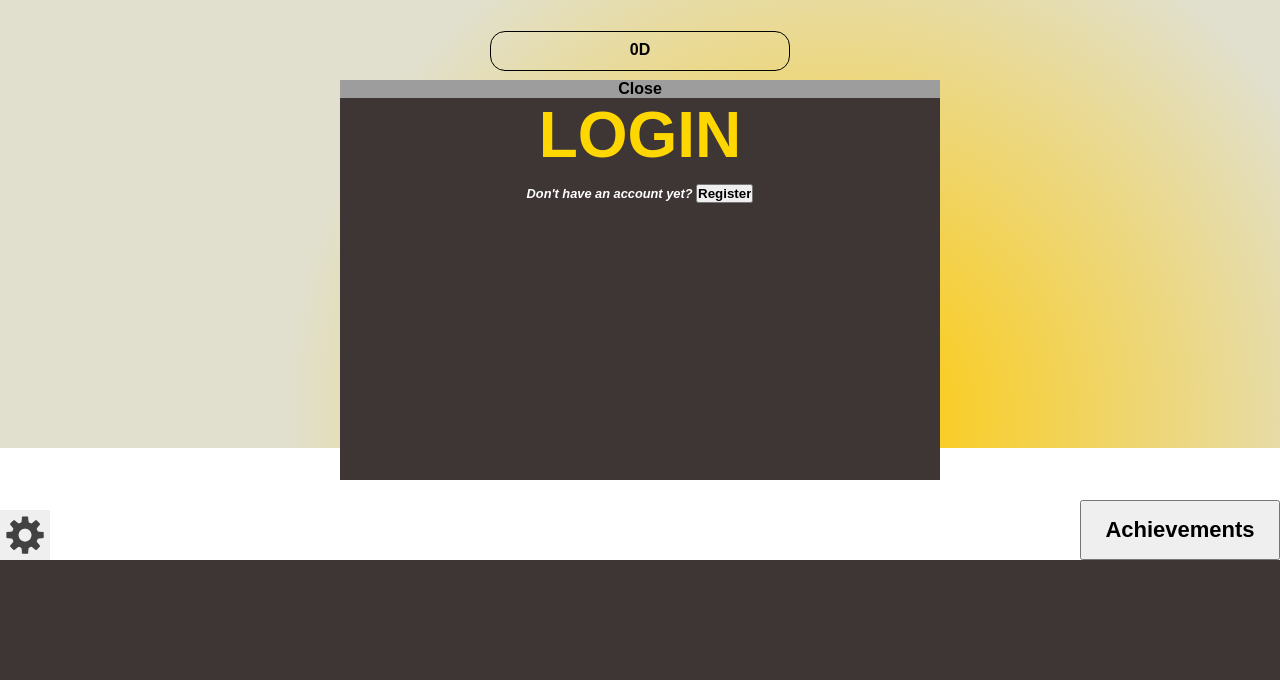
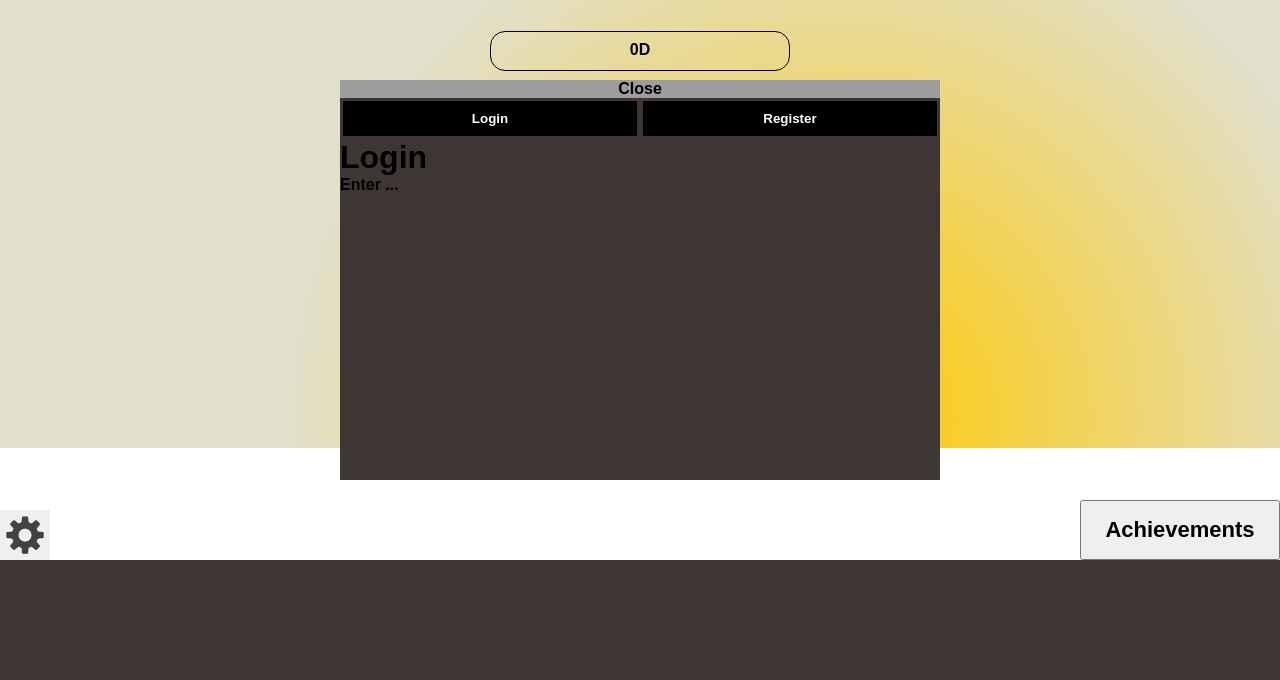
Before and after one commit to SuzanneB836/Coinclicker, a PHP site: page / in a window 1280 px wide, after a click on "LOGIN". Shown: the part 120-800 px from the top of the page. Run offline with PHP 8.4, Linux system fonts and the light colour scheme.

Commit message:
Merge branch 'main' of https://github.com/SuzanneB836/Coinclicker

```diff
--- a/index.html
+++ b/index.html
@@ -90,12 +90,20 @@
         </div>
         <div id="login" >
             <div class="close" onclick="overlayOff('login')">Close</div>
+                <div class="tab-bar">
+                  <button class="tab-item tab-button" onclick="openTab('Login')">Login</button>
+                  <button class="tab-item tab-button" onclick="openTab('Register')">Register</button>
+                </div>
 
-            <h1>LOGIN</h1>
+                <div id="Login" class="tab-container tab">
+                  <h1> Login </h1>
+                  <p> Enter ... </p>
+                </div>
 
-
-            <p><i> Don't have an account yet? <button>Register</button></i></p>
-
+                <div id="Register" class="tab-container tab" style ="display:none;">
+                  <h1> Register </h1>
+                  <p>  Create a new account. </p>
+                </div>
         </div>
         <div id="achievements" >
             <div class="close" onclick="overlayOff('achievements')">Close</div>
@@ -107,6 +115,7 @@
      <script src="javascript/value.js"></script>
      <script src="javascript/overlay.js"></script>
      <script src="javascript/particles.js"></script>
+     <script src="javascript/tab.js"></script>
 </body>
 
 </html>
--- /dev/null
+++ b/javascript/tab.js
@@ -0,0 +1,8 @@
+function openTab(tabName) {
+    var i;
+    var x = document.getElementsByClassName("tab");
+    for (i = 0; i < x.length; i++) {
+        x[i].style.display = "none";
+    }
+    document.getElementById(tabName).style.display = "block";
+}
--- a/styles/style.css
+++ b/styles/style.css
@@ -165,28 +165,28 @@ td {
   transform: translate(-50%, -50%);
 }
 
-#login h1 {
-  text-align: center;
-  color: gold;
-  font-size: 5vw;
+.tab-bar {
+  width: 100%;
+  overflow: hidden;
+  background-color: #000;
 }
 
-#login button {
-
+.tab-button {
+  width: 50%;
+  color: #fff;
 }
 
-#login h2 {
-  text-align: center;
-  color: white;
-  font-size: 2vw;
-  margin-top: 2vh;
+.tab-item {
+  padding: 10px;
+  float: left;
+  border: solid;
+  border-color: rgba(62, 53, 53);
+  background-color: inherit;
+  cursor: pointer;
 }
 
-#login p {
-  text-align: center;
-  color: white;
-  font-size: 1vw;
-  margin-top: 1.5vh;
+.tab-item:hover {
+  background-color: #4d4d4d;
 }
 
 /* Achievements popup styles */
```
Also changed, not shown: Login2.php (deleted, +0 -16 lines), login.html (deleted, +0 -34 lines), styles/login.css (deleted, +0 -94 lines).
